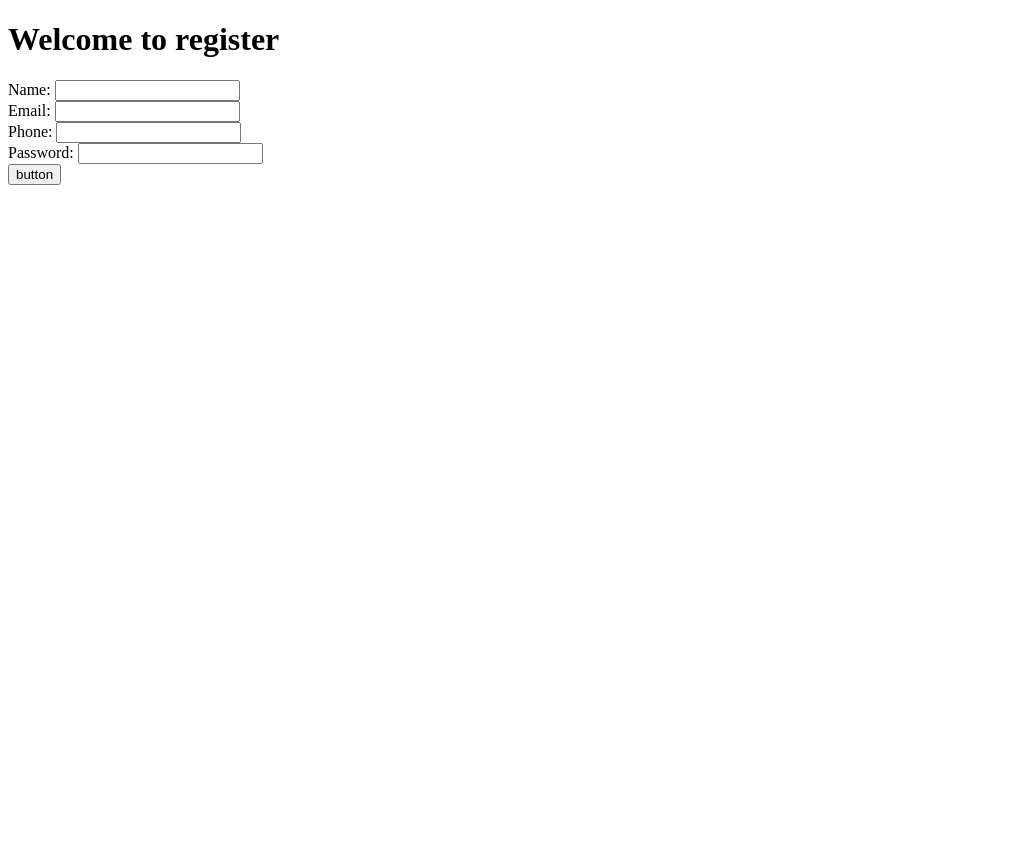
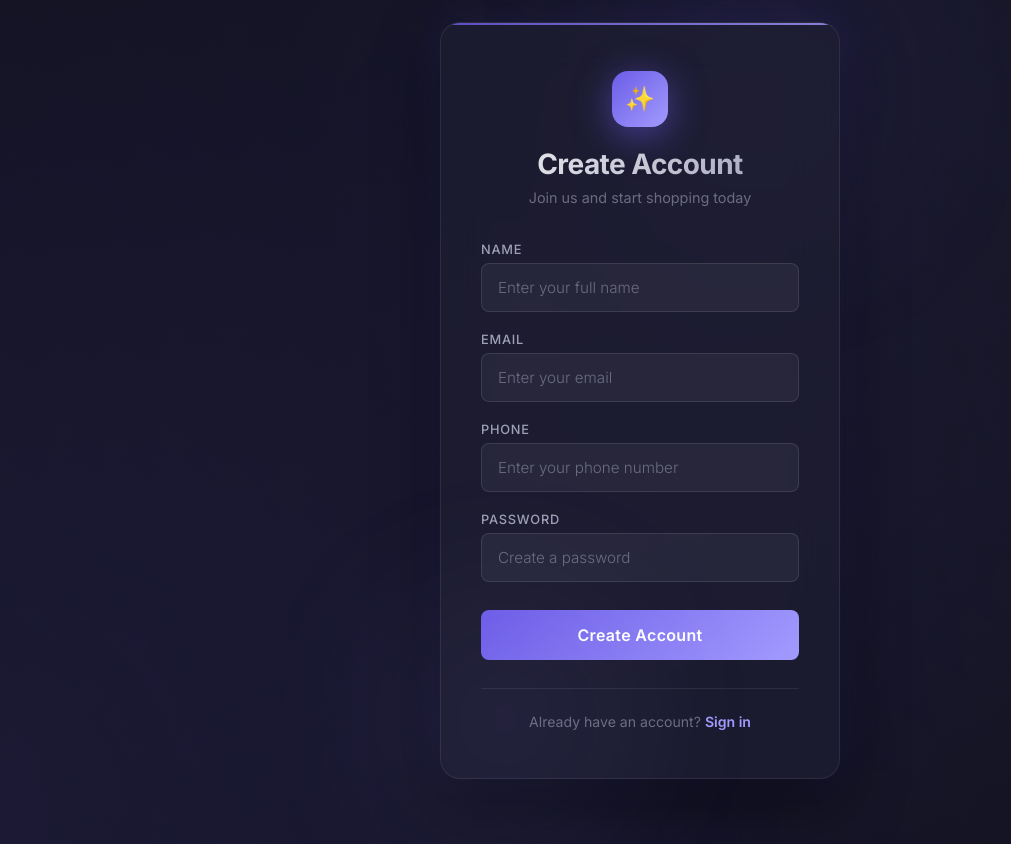
Before and after one commit to GuilhermeHigino05/ecommerce-training, a website: page src/View/cadastro.html in a window 1280 px wide. Shown: the whole page, without its empty margins (0-1011 px from the left). Before the commit the page ends 800 px from the top, so only its background shows below. Drawn offline with Linux system fonts and the light colour scheme.

Commit message:
Adicionando auteticação jwt w hash para salvamento de senhas, alem e limpeza no código e styles no login e no cadastro

```diff
--- a/package.json
+++ b/package.json
@@ -5,10 +5,12 @@
     "build": "tsc"
   },
   "dependencies": {
+    "bcrypt": "^6.0.0",
     "cookie-parser": "^1.4.7",
     "dotenv": "^17.4.2",
     "ejs": "^5.0.2",
     "express": "^5.2.1",
+    "jsonwebtoken": "^9.0.3",
     "multer": "^2.1.1",
     "mysql2": "^3.22.3"
   },
--- a/src/View/cadastro.html
+++ b/src/View/cadastro.html
@@ -3,25 +3,46 @@
 <head>
     <meta charset="UTF-8">
     <meta name="viewport" content="width=device-width, initial-scale=1.0">
-    <title>Document</title>
+    <meta name="description" content="Create a new account">
+    <title>Register | E-Commerce</title>
+    <link rel="stylesheet" href="/css/auth.css">
 </head>
 <body>
-    <h1>Welcome to register</h1>
-    <form>
-        <label for="name">Name:</label>
-        <input type="text" id="name" name="name" required>
-        <br>
-        <label for="email">Email:</label>
-        <input type="email" id="email" name="email" required>
-        <br>
-        <label for="phone">Phone:</label>
-        <input type="tel" id="phone" name="phone" required>
-        <br>
-        <label for="password">Password:</label>
-        <input type="password" id="password" name="password" required>
-        <br>
-        <button id="register" type="button">button</button>
-    </form>
+    <div class="auth-wrapper">
+        <div class="auth-card">
+            <div class="auth-header">
+                <div class="auth-icon">✨</div>
+                <h1>Create Account</h1>
+                <p>Join us and start shopping today</p>
+            </div>
+
+            <div id="auth-message" class="auth-message"></div>
+
+            <form class="auth-form">
+                <div class="input-group">
+                    <label for="name">Name</label>
+                    <input type="text" id="name" name="name" placeholder="Enter your full name" required>
+                </div>
+                <div class="input-group">
+                    <label for="email">Email</label>
+                    <input type="email" id="email" name="email" placeholder="Enter your email" required>
+                </div>
+                <div class="input-group">
+                    <label for="phone">Phone</label>
+                    <input type="tel" id="phone" name="phone" placeholder="Enter your phone number" required>
+                </div>
+                <div class="input-group">
+                    <label for="password">Password</label>
+                    <input type="password" id="password" name="password" placeholder="Create a password" required>
+                </div>
+                <button id="register" class="auth-btn" type="button">Create Account</button>
+            </form>
+
+            <div class="auth-footer">
+                <p>Already have an account? <a href="/user/login">Sign in</a></p>
+            </div>
+        </div>
+    </div>
     <script src="/js/register.js"></script>
 </body>
 </html>
--- /dev/null
+++ b/src/public/css/auth.css
@@ -0,0 +1,404 @@
+@import url('https://fonts.googleapis.com/css2?family=Inter:wght@300;400;500;600;700&display=swap');
+
+/* ===== CSS Variables ===== */
+:root {
+    --bg-primary: #0f0f1a;
+    --bg-secondary: #1a1a2e;
+    --bg-card: rgba(30, 30, 50, 0.7);
+    --border-card: rgba(255, 255, 255, 0.08);
+    --accent-primary: #6c5ce7;
+    --accent-secondary: #a29bfe;
+    --accent-gradient: linear-gradient(135deg, #6c5ce7, #a29bfe);
+    --accent-glow: rgba(108, 92, 231, 0.4);
+    --text-primary: #f0f0f5;
+    --text-secondary: #a0a0b8;
+    --text-muted: #6c6c80;
+    --input-bg: rgba(255, 255, 255, 0.05);
+    --input-border: rgba(255, 255, 255, 0.1);
+    --input-focus-border: #6c5ce7;
+    --error-color: #ff6b6b;
+    --success-color: #51cf66;
+    --shadow-lg: 0 25px 60px rgba(0, 0, 0, 0.5);
+    --shadow-glow: 0 0 40px rgba(108, 92, 231, 0.15);
+    --radius-sm: 8px;
+    --radius-md: 12px;
+    --radius-lg: 20px;
+    --transition: all 0.3s cubic-bezier(0.4, 0, 0.2, 1);
+}
+
+/* ===== Reset & Base ===== */
+*, *::before, *::after {
+    margin: 0;
+    padding: 0;
+    box-sizing: border-box;
+}
+
+html, body {
+    height: 100%;
+}
+
+body {
+    font-family: 'Inter', -apple-system, BlinkMacSystemFont, sans-serif;
+    background: var(--bg-primary);
+    color: var(--text-primary);
+    display: flex;
+    align-items: center;
+    justify-content: center;
+    min-height: 100vh;
+    overflow: hidden;
+    position: relative;
+}
+
+/* ===== Animated Background ===== */
+body::before {
+    content: '';
+    position: fixed;
+    top: -50%;
+    left: -50%;
+    width: 200%;
+    height: 200%;
+    background:
+        radial-gradient(circle at 20% 80%, rgba(108, 92, 231, 0.12) 0%, transparent 50%),
+        radial-gradient(circle at 80% 20%, rgba(162, 155, 254, 0.08) 0%, transparent 50%),
+        radial-gradient(circle at 50% 50%, rgba(108, 92, 231, 0.05) 0%, transparent 70%);
+    animation: bgFloat 20s ease-in-out infinite;
+    z-index: 0;
+}
+
+@keyframes bgFloat {
+    0%, 100% { transform: translate(0, 0) rotate(0deg); }
+    25% { transform: translate(2%, -2%) rotate(1deg); }
+    50% { transform: translate(-1%, 3%) rotate(-0.5deg); }
+    75% { transform: translate(3%, 1%) rotate(0.5deg); }
+}
+
+/* ===== Floating Orbs ===== */
+.auth-wrapper::before,
+.auth-wrapper::after {
+    content: '';
+    position: absolute;
+    border-radius: 50%;
+    filter: blur(80px);
+    opacity: 0.5;
+    z-index: 0;
+    pointer-events: none;
+}
+
+.auth-wrapper::before {
+    width: 300px;
+    height: 300px;
+    background: rgba(108, 92, 231, 0.2);
+    top: -80px;
+    right: -60px;
+    animation: orbFloat1 8s ease-in-out infinite;
+}
+
+.auth-wrapper::after {
+    width: 250px;
+    height: 250px;
+    background: rgba(162, 155, 254, 0.15);
+    bottom: -60px;
+    left: -60px;
+    animation: orbFloat2 10s ease-in-out infinite;
+}
+
+@keyframes orbFloat1 {
+    0%, 100% { transform: translate(0, 0); }
+    50% { transform: translate(-20px, 20px); }
+}
+
+@keyframes orbFloat2 {
+    0%, 100% { transform: translate(0, 0); }
+    50% { transform: translate(20px, -15px); }
+}
+
+/* ===== Auth Wrapper ===== */
+.auth-wrapper {
+    position: relative;
+    z-index: 1;
+    width: 100%;
+    max-width: 440px;
+    padding: 20px;
+    animation: fadeSlideUp 0.6s ease-out;
+}
+
+@keyframes fadeSlideUp {
+    from {
+        opacity: 0;
+        transform: translateY(30px);
+    }
+    to {
+        opacity: 1;
+        transform: translateY(0);
+    }
+}
+
+/* ===== Card ===== */
+.auth-card {
+    background: var(--bg-card);
+    backdrop-filter: blur(24px);
+    -webkit-backdrop-filter: blur(24px);
+    border: 1px solid var(--border-card);
+    border-radius: var(--radius-lg);
+    padding: 48px 40px;
+    box-shadow: var(--shadow-lg), var(--shadow-glow);
+    position: relative;
+    overflow: hidden;
+}
+
+.auth-card::before {
+    content: '';
+    position: absolute;
+    top: 0;
+    left: 0;
+    right: 0;
+    height: 2px;
+    background: var(--accent-gradient);
+    opacity: 0.8;
+}
+
+/* ===== Header ===== */
+.auth-header {
+    text-align: center;
+    margin-bottom: 36px;
+}
+
+.auth-icon {
+    width: 56px;
+    height: 56px;
+    background: var(--accent-gradient);
+    border-radius: 16px;
+    display: flex;
+    align-items: center;
+    justify-content: center;
+    margin: 0 auto 20px;
+    font-size: 24px;
+    box-shadow: 0 8px 24px var(--accent-glow);
+    animation: iconPulse 3s ease-in-out infinite;
+}
+
+@keyframes iconPulse {
+    0%, 100% { box-shadow: 0 8px 24px var(--accent-glow); }
+    50% { box-shadow: 0 8px 40px rgba(108, 92, 231, 0.6); }
+}
+
+.auth-header h1 {
+    font-size: 1.75rem;
+    font-weight: 700;
+    letter-spacing: -0.02em;
+    margin-bottom: 8px;
+    background: linear-gradient(135deg, var(--text-primary) 0%, var(--text-secondary) 100%);
+    -webkit-background-clip: text;
+    -webkit-text-fill-color: transparent;
+    background-clip: text;
+}
+
+.auth-header p {
+    font-size: 0.9rem;
+    color: var(--text-muted);
+    font-weight: 400;
+}
+
+/* ===== Form ===== */
+.auth-form {
+    display: flex;
+    flex-direction: column;
+    gap: 20px;
+}
+
+/* ===== Input Group ===== */
+.input-group {
+    display: flex;
+    flex-direction: column;
+    gap: 6px;
+}
+
+.input-group label {
+    font-size: 0.8rem;
+    font-weight: 500;
+    color: var(--text-secondary);
+    text-transform: uppercase;
+    letter-spacing: 0.06em;
+}
+
+.input-group input {
+    width: 100%;
+    padding: 14px 16px;
+    background: var(--input-bg);
+    border: 1.5px solid var(--input-border);
+    border-radius: var(--radius-sm);
+    color: var(--text-primary);
+    font-family: 'Inter', sans-serif;
+    font-size: 0.95rem;
+    transition: var(--transition);
+    outline: none;
+}
+
+.input-group input::placeholder {
+    color: var(--text-muted);
+    font-weight: 300;
+}
+
+.input-group input:focus {
+    border-color: var(--input-focus-border);
+    background: rgba(108, 92, 231, 0.06);
+    box-shadow: 0 0 0 3px rgba(108, 92, 231, 0.1);
+}
+
+.input-group input.input-error {
+    border-color: var(--error-color) !important;
+    box-shadow: 0 0 0 3px rgba(255, 107, 107, 0.1) !important;
+}
+
+/* ===== Button ===== */
+.auth-btn {
+    width: 100%;
+    padding: 15px;
+    background: var(--accent-gradient);
+    border: none;
+    border-radius: var(--radius-sm);
+    color: white;
+    font-family: 'Inter', sans-serif;
+    font-size: 1rem;
+    font-weight: 600;
+    cursor: pointer;
+    transition: var(--transition);
+    position: relative;
+    overflow: hidden;
+    margin-top: 8px;
+    letter-spacing: 0.02em;
+}
+
+.auth-btn::before {
+    content: '';
+    position: absolute;
+    top: 0;
+    left: -100%;
+    width: 100%;
+    height: 100%;
+    background: linear-gradient(90deg, transparent, rgba(255, 255, 255, 0.15), transparent);
+    transition: left 0.5s ease;
+}
+
+.auth-btn:hover {
+    transform: translateY(-2px);
+    box-shadow: 0 8px 30px var(--accent-glow);
+}
+
+.auth-btn:hover::before {
+    left: 100%;
+}
+
+.auth-btn:active {
+    transform: translateY(0);
+}
+
+/* ===== Message Toast ===== */
+.auth-message {
+    padding: 12px 16px;
+    border-radius: var(--radius-sm);
+    font-size: 0.85rem;
+    font-weight: 500;
+    text-align: center;
+    display: none;
+    animation: msgFade 0.3s ease-out;
+}
+
+.auth-message.show {
+    display: block;
+}
+
+.auth-message.error {
+    background: rgba(255, 107, 107, 0.12);
+    border: 1px solid rgba(255, 107, 107, 0.25);
+    color: var(--error-color);
+}
+
+.auth-message.success {
+    background: rgba(81, 207, 102, 0.12);
+    border: 1px solid rgba(81, 207, 102, 0.25);
+    color: var(--success-color);
+}
+
+@keyframes msgFade {
+    from { opacity: 0; transform: translateY(-8px); }
+    to { opacity: 1; transform: translateY(0); }
+}
+
+/* ===== Divider ===== */
+.auth-divider {
+    display: flex;
+    align-items: center;
+    gap: 16px;
+    margin: 4px 0;
+}
+
+.auth-divider::before,
+.auth-divider::after {
+    content: '';
+    flex: 1;
+    height: 1px;
+    background: var(--border-card);
+}
+
+.auth-divider span {
+    font-size: 0.8rem;
+    color: var(--text-muted);
+    font-weight: 400;
+}
+
+/* ===== Footer ===== */
+.auth-footer {
+    text-align: center;
+    margin-top: 28px;
+    padding-top: 24px;
+    border-top: 1px solid var(--border-card);
+}
+
+.auth-footer p {
+    font-size: 0.88rem;
+    color: var(--text-muted);
+}
+
+.auth-footer a {
+    color: var(--accent-secondary);
+    text-decoration: none;
+    font-weight: 600;
+    transition: var(--transition);
+    position: relative;
+}
+
+.auth-footer a::after {
+    content: '';
+    position: absolute;
+    bottom: -2px;
+    left: 0;
+    width: 0;
+    height: 1.5px;
+    background: var(--accent-secondary);
+    transition: width 0.3s ease;
+}
+
+.auth-footer a:hover {
+    color: var(--accent-primary);
+}
+
+.auth-footer a:hover::after {
+    width: 100%;
+}
+
+/* ===== Responsive ===== */
+@media (max-width: 480px) {
+    .auth-card {
+        padding: 36px 24px;
+    }
+
+    .auth-header h1 {
+        font-size: 1.5rem;
+    }
+
+    .auth-wrapper::before,
+    .auth-wrapper::after {
+        display: none;
+    }
+}
--- a/src/server.ts
+++ b/src/server.ts
@@ -23,8 +23,7 @@ app.use('/user', userRoute);
 let auth = new AuthMiddleware();
 app.use(auth.verifyUserLogIn);
 app.use('/', homeRoute);
-
-app.use('/admin/products', productsRoute)
+app.use('/admin/products', auth.verifyAdminOnly, productsRoute)
 
 app.listen(port, () => {
   console.log(`Servidor rodando ! http://localhost:${port}`);
```
Also changed, not shown: src/Controller/user/userController.ts (+51 -5 lines), src/Model/user/userModel.ts (+5 -4 lines), src/View/login.html (+33 -15 lines), src/middleware/authMiddleware.ts (+34 -15 lines), src/public/js/login.js (+37 -9 lines), src/public/js/register.js (+36 -7 lines), 1 other file.
